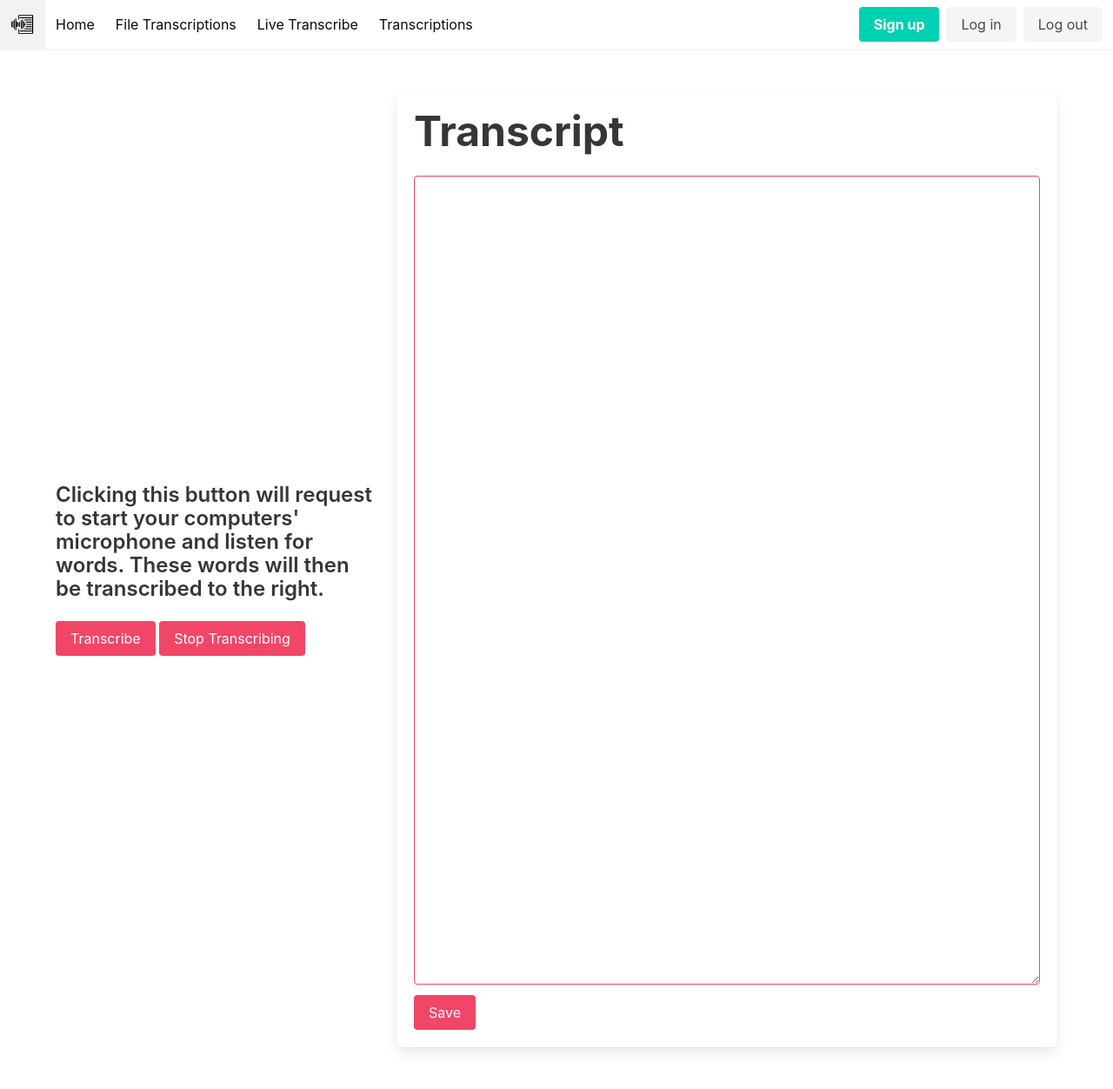
After one commit to jasonaruiz95/Final, a Django app: page /liveTranscribe/ in a window 1280 px wide. The commit adds this page. Shown: the whole page at 87% size. Run offline with Django 4.2, Linux system fonts and the light colour scheme; some libraries are stand-ins or nearby versions.

Commit message:
Added live transcription ability through JavaScript

```diff
--- /dev/null
+++ b/transcriptionSite/transcribeWebApp/static/transcribeWebApp/js/header.js
@@ -0,0 +1,21 @@
+document.addEventListener('DOMContentLoaded', () => {
+
+    // Get all "navbar-burger" elements
+    const $navbarBurgers = Array.prototype.slice.call(document.querySelectorAll('.navbar-burger'), 0);
+
+    // Add a click event on each of them
+    $navbarBurgers.forEach( el => {
+      el.addEventListener('click', () => {
+
+        // Get the target from the "data-target" attribute
+        const target = el.dataset.target;
+        const $target = document.getElementById(target);
+
+        // Toggle the "is-active" class on both the "navbar-burger" and the "navbar-menu"
+        el.classList.toggle('is-active');
+        $target.classList.toggle('is-active');
+
+      });
+    });
+
+  });
--- a/transcriptionSite/transcribeWebApp/templates/transcribeWebApp/header.html
+++ b/transcriptionSite/transcribeWebApp/templates/transcribeWebApp/header.html
@@ -8,6 +8,7 @@
     <title>Document</title>
     <link rel="stylesheet" href="https://cdn.jsdelivr.net/npm/bulma@0.9.4/css/bulma.min.css">
     <link rel="stylesheet" href="https://maxcdn.bootstrapcdn.com/font-awesome/4.4.0/css/font-awesome.min.css">
+    <script src=" {% static 'transcribeWebApp/js/header.js' %}"></script>
 </head>
 <body>
     <nav class="navbar has-shadow is-white" role="navigation" aria-label="main navigation">
@@ -33,7 +34,7 @@
               File Transcriptions
             </a>
 
-            <a class="navbar-item">
+            <a class="navbar-item" href="/liveTranscribe">
               Live Transcribe
             </a>
 
@@ -45,7 +46,7 @@
           <div class="navbar-end">
             <div class="navbar-item">
               <div class="buttons">
-                <a class="button is-primary" href="/registration">
+                <a class="button is-primary" href="/register">
                   <strong>Sign up</strong>
                 </a>
                 <a class="button is-light" href="/login">
--- /dev/null
+++ b/transcriptionSite/transcribeWebApp/templates/transcribeWebApp/liveTranscribe.html
@@ -0,0 +1,40 @@
+{% extends 'transcribeWebApp/header.html' %}
+{% load static %}
+
+
+{% block body %}
+<title>Live Transcribe</title>
+<script src="{% static 'transcribeWebApp/js/liveTranscribe.js ' %}"></script>
+
+<div class="hero-body">
+    <div class="container">
+        <div class="columns is-vcentered">
+            <div class="column is-one-third">
+                <p class="title is-4">
+                    Clicking this button will request to start your computers' microphone and listen
+                    for words. These words will then be transcribed to the right.
+                </p>
+                <button class="button is-danger mt-10" id="transcribe">
+                    Transcribe
+                </button>
+                <button class="button is-danger mt-10" id="stopTranscribe">
+                    Stop Transcribing
+                </button>
+            </div>
+            <div class="column is-two-thirds">
+                <form action="" class="box">
+                    <div class="field">
+                        <label for="Transcription" class="label title is-1">Transcript</label>
+                        <div class="control">
+                            <textarea class="textarea is-danger is-medium" type="text" placeholder="Text" id="transcript" rows="30"> </textarea>
+                            </div>
+                    </div>
+                    <button class="button is-danger">Save</button>
+                </form>
+            </div>
+        </div>
+    </div>
+</div>
+
+
+{% endblock %}
--- a/transcriptionSite/transcribeWebApp/urls.py
+++ b/transcriptionSite/transcribeWebApp/urls.py
@@ -4,4 +4,5 @@ from django.urls import path
 app_name = 'transcribeWebApp'
 urlpatterns = [
     path('', views.index, name="index"),
+    path('liveTranscribe/', views.liveTranscribe, name='liveTranscribe'),
 ]
--- a/transcriptionSite/transcribeWebApp/views.py
+++ b/transcriptionSite/transcribeWebApp/views.py
@@ -5,3 +5,6 @@ from django.shortcuts import render
 
 def index(request):
     return render(request, "transcribeWebApp/index.html")
+
+def liveTranscribe(request):
+    return render(request, "transcribeWebApp/liveTranscribe.html")
--- a/transcriptionSite/users/templates/users/register.html
+++ b/transcriptionSite/users/templates/users/register.html
@@ -2,10 +2,11 @@
 {% block body %}
 
 <div class="container mt-5">
-    <form method="POST">
+    <form method="POST" class="box">
         {% csrf_token %}
         {{ form }}
-        <button type="submit">Signup</button>
+        <br>
+        <button type="submit" class="button is-primary">Signup</button>
     </form>
 </div>
 
```
Also changed, not shown: transcriptionSite/transcribeWebApp/static/transcribeWebApp/js/liveTranscribe.js (added, +49 -0 lines), transcriptionSite/users/templates/users/login.html (+5 -3 lines).
